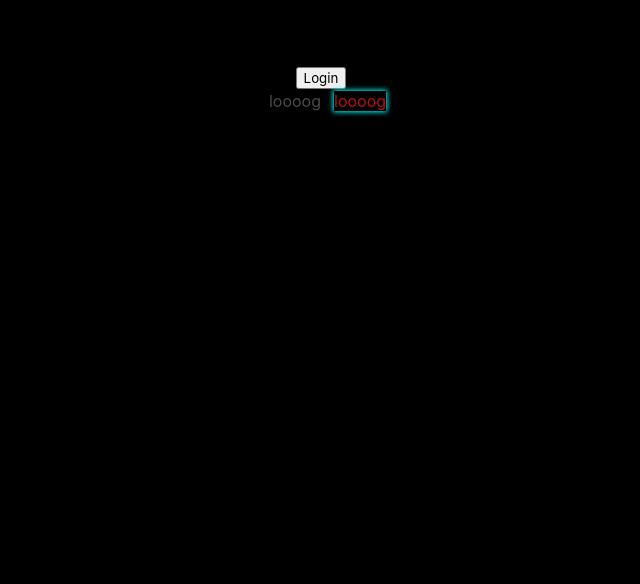
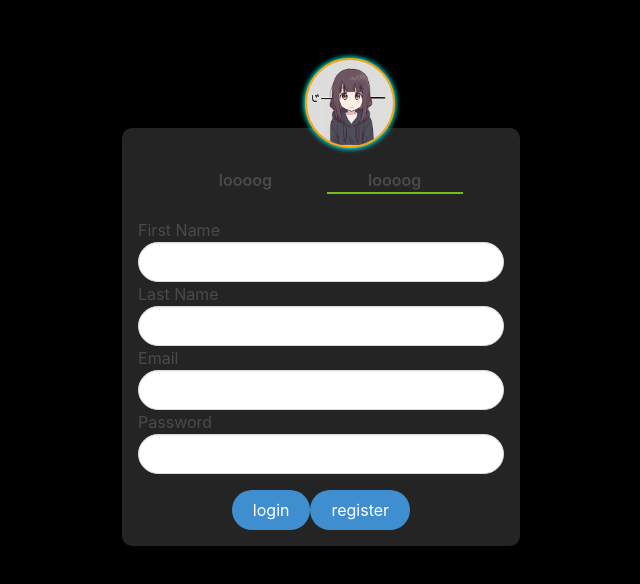
Before and after one commit to Yahalqahtani/register-form, a React (Create React App) app: page / in a window 1280 px wide. Shown: the top 584 px of the page, without its empty margins (319-959 px from the left). Built offline with nearby package versions, Linux system fonts and the light colour scheme.

Commit message:
organize the code and update some parts

```diff
--- a/src/App.css
+++ b/src/App.css
@@ -3,17 +3,17 @@ html {
 }
 
 .logRedbtns {
-    top: 65px;
-
-    position: relative;
+    /* margin-right: 30px; */
+    padding-right: 15px;
 }
 
 .card {
-    max-width: 350px;
+    width: fit-content;
+    height: fit-content;
     margin: auto;
     background-color: rgb(36, 36, 36);
     border-radius: 10px;
-    margin-top: 8%;
+    margin-top: 10%;
 }
 .noBorder {
     /* border-inline-width: 3px; */
@@ -31,19 +31,12 @@ form {
     border-radius: 50%;
     overflow: hidden;
     background-color: rgb(172, 172, 207);
-    /* commented for demo
-  float: left;
-  margin-left: 125px;
 
-  */
+    padding: 0px;
 
-    /*for demo*/
-    /* display: inline-block; */
-    /* vertical-align: middle; */
-    margin-top: 0px;
-    padding: 0px;
-    top: -60px;
-    right: 130px;
+    top: -70px;
+
+    right: 125px;
 
     border: orange 2px solid;
     box-shadow: 0px 0px 5px 1px #0ff;
@@ -64,11 +57,11 @@ input:focus {
     /* padding: 20px; */
     /* border: blueviolet; */
 
-    animation: bb 0.8s infinite;
+    animation: animationINPUT 0.8s infinite;
     /* filter: blur(6px); */
 }
 
-@keyframes bb {
+@keyframes animationINPUT {
     0% {
         /* background-color: blueviolet; */
         /* box-shadow: chartreuse; */
@@ -84,12 +77,10 @@ input:focus {
 }
 
 input:checked + label {
-    /* background-color: #0ff; */
-    animation: bb 0.8s infinite;
-    color: #fff;
-    box-shadow: $activeShadow;
-    border-color: $teal2;
-    z-index: 1;
+    /* animation: animationINPUT 0.8s infinite; */
+    /* background-color: rgb(215, 196, 233); */
+    border-bottom: rgb(116, 189, 33) 2px solid;
+    transition: color 0.6s ease-in, border-color 0.8s ease-in;
 }
 .RadioLabel {
     cursor: pointer;
@@ -99,3 +90,18 @@ input:checked + label {
 .inputRadio {
     visibility: hidden;
 }
+
+.inputRadio + label {
+    margin: 0;
+    padding: 0 2.6rem;
+    box-sizing: border-box;
+
+    display: inline-block;
+    /* background-color: rgb(61, 60, 60); */
+    font-size: 1rem;
+    line-height: 150%;
+    font-weight: 600;
+    text-align: center;
+
+    transition: color 1.25s ease-out, background-color 1.25s ease-out, box-shadow 2.15s ease-out;
+}
--- a/src/App.js
+++ b/src/App.js
@@ -4,55 +4,13 @@ import './App.css';
 import LogReg from './components/LogReg';
 
 function App() {
-    const [show, setshow] = useState(false);
-
-    const aa = () => {
-        setshow(true);
-    };
     return (
         <div className="App">
             {/* Start Div App */}
 
-            <div>
-                <div className="has-text-centered logRedbtns">
-                    <span>
-                        <button
-                            onClick={() => {
-                                {
-                                    aa();
-                                }
-                            }}>
-                            Login
-                        </button>
-                    </span>
-                    <div>
-                        <span>
-                            <input
-                                className="inputRadio"
-                                name="aa"
-                                type="radio"
-                                id="log"
-                                onClick={() => {
-                                    {
-                                        aa();
-                                    }
-                                }}
-                            />
-                            <label className="RadioLabel" htmlFor="log">
-                                loooog
-                            </label>
-                        </span>
-                        <span>
-                            <input className="inputRadio" name="aa" type="radio" id="reg" defaultChecked />
-                            <label className="RadioLabel" htmlFor="reg">
-                                loooog
-                            </label>
-                        </span>
-                    </div>
-                    {show ? <LogReg /> : null}
-                </div>
+            <div className="card">
+                <LogReg />
             </div>
-
             {/* End Div App */}
         </div>
     );
--- a/src/components/LogReg.js
+++ b/src/components/LogReg.js
@@ -1,4 +1,4 @@
-import React from 'react';
+import React, { useState } from 'react';
 import 'bulma/css/bulma.min.css';
 import '../App.css';
 import defaultImg from '../assets/images/default img.png';
@@ -7,15 +7,33 @@ import ss from '../assets/images/anime-girl.gif';
 function LogReg() {
     return (
         <div>
-            <div className="card">
-                <form className="has-text-centered card-content">
+            {/* start form here */}
+            <form className="has-text-centered card-content p-4">
                 <div className="profileimg">
-                        <img className="is-rounded" src={ss} alt="profile img" />
+                    <img className="is-rounded" src={ss} />
                 </div>
-                    {/*  */}
-                    {/*  */}
-                    <div className="has-text-left mt-6">
-                        <label htmlFor="Fname">Frist Name</label>
+                {/* log and register button Up  */}
+                <div className="has-text-centered logRedbtns  my-5">
+                    <div>
+                        {/* log button  */}
+                        <span>
+                            <input className="inputRadio" name="aa" type="radio" id="log" onClick={() => {}} />
+                            <label className="RadioLabel" htmlFor="log">
+                                loooog
+                            </label>
+                        </span>
+                        {/* register button  */}
+                        <span>
+                            <input className="inputRadio" name="aa" type="radio" id="reg" defaultChecked />
+                            <label className="RadioLabel" htmlFor="reg">
+                                loooog
+                            </label>
+                        </span>
+                    </div>
+                </div>
+                {/* All inputs here  */}
+                <div className="has-text-left mt-3">
+                    <label htmlFor="Fname">First Name</label>
                     <input className="input is-rounded noBorder" autoComplete="nope" type="text" id="Fname" />
                     <br />
                 </div>
@@ -31,9 +49,10 @@ function LogReg() {
                     <label htmlFor="password">Password</label>
                 </div>
                 <input id="password" className="input is-rounded noBorder" autoComplete="nope" type="password" /> <br />
-                    <button className="button is-info is-rounded my-2">login</button>
+                {/* buttons to send data  */}
+                <button className="button is-info is-rounded mt-4">login</button>
+                <button className="button is-info is-rounded mt-4">register</button>
             </form>
-            </div>
         </div>
     );
 }
```
Lines whose indentation alone changed are shown as unchanged.
